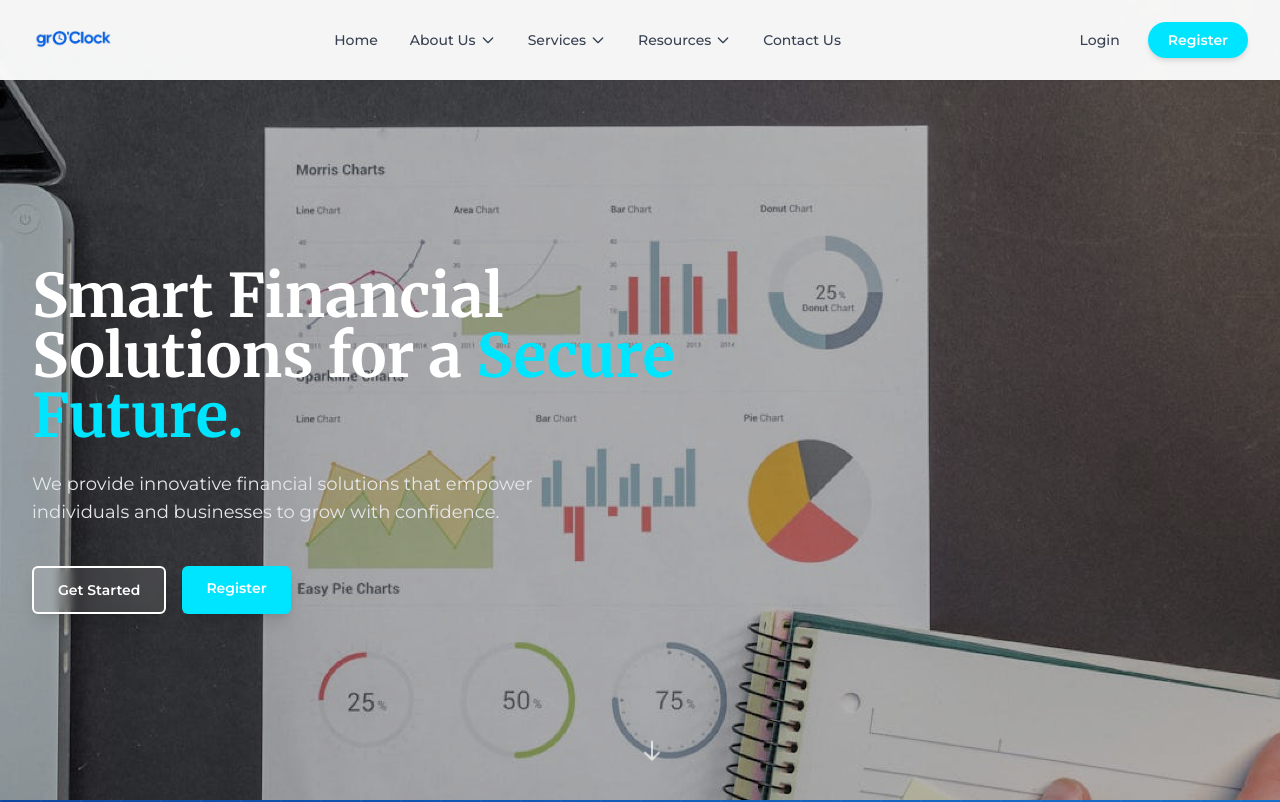
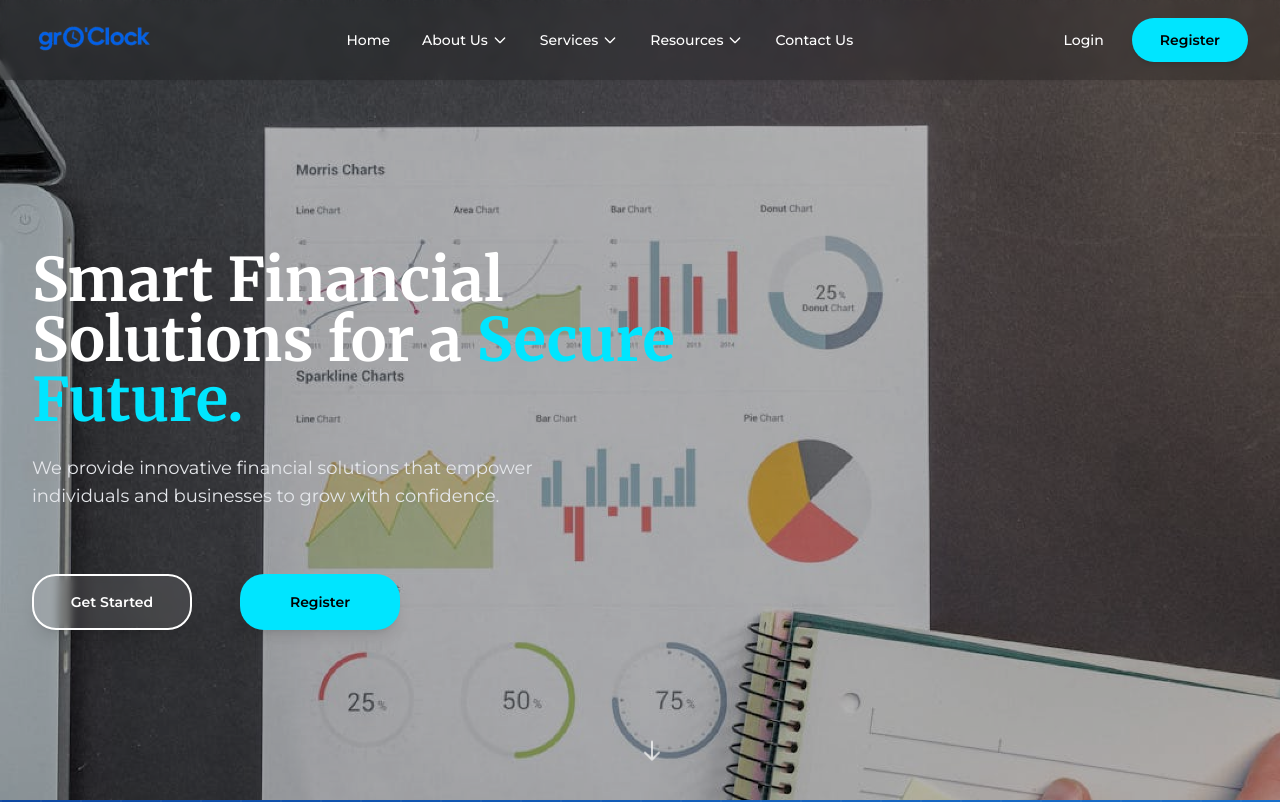
Before and after one commit to swaruplamsal/growO-clock-website, a Next.js app in the folder frontend/: page / in a window 1280 px wide. Shown: the top 802 px of the page. Built offline with nearby package versions, Linux system fonts and the light colour scheme.

Commit message:
Improve colors and overall layout of the landing page

```diff
--- a/frontend/components/Footer.jsx
+++ b/frontend/components/Footer.jsx
@@ -38,32 +38,74 @@ export default function Footer() {
             <Image
               src="/grOw.png"
               alt="grO'Clock"
-              width={120}
-              height={40}
-              className="h-8 w-auto mb-4 brightness-0 invert"
+              width={100}
+              height={60}
+              className="mb-4 brightness-0 invert"
             />
             <p className="font-montserrat text-sm text-gray-500 leading-relaxed">
               Smart financial solutions for a secure and prosperous future.
             </p>
             {/* Social Icons */}
             <div className="flex gap-3 mt-6">
-              {["facebook", "twitter", "linkedin", "instagram"].map(
-                (social) => (
-                  <a
-                    key={social}
-                    href={`#${social}`}
-                    className="w-9 h-9 rounded-full bg-gray-800 hover:bg-primary flex items-center justify-center transition-colors duration-300"
-                    aria-label={social}
-                  >
+              {[
+                {
+                  name: "facebook",
+                  href: "#facebook",
+                  svg: (
                     <svg
-                      className="w-4 h-4 fill-current text-gray-400 hover:text-white"
+                      className="w-4 h-4 fill-current text-gray-400 group-hover:text-white"
                       viewBox="0 0 24 24"
                     >
-                      <circle cx="12" cy="12" r="4" />
+                      <path d="M22 12c0-5.522-4.477-10-10-10S2 6.478 2 12c0 4.991 3.657 9.128 8.438 9.878v-6.987h-2.54v-2.89h2.54V9.797c0-2.507 1.492-3.89 3.777-3.89 1.094 0 2.238.195 2.238.195v2.46h-1.26c-1.243 0-1.63.772-1.63 1.562v1.875h2.773l-.443 2.89h-2.33V21.88C18.343 21.128 22 16.991 22 12z" />
                     </svg>
-                  </a>
-                ),
-              )}
+                  ),
+                },
+                {
+                  name: "twitter",
+                  href: "#twitter",
+                  svg: (
+                    <svg
+                      className="w-4 h-4 fill-current text-gray-400 group-hover:text-white"
+                      viewBox="0 0 24 24"
+                    >
+                      <path d="M23 3a10.9 10.9 0 01-3.14 1.53 4.48 4.48 0 00-7.86 3v1A10.66 10.66 0 013 4s-4 9 5 13a11.64 11.64 0 01-7 2c9 5 20 0 20-11.5a4.5 4.5 0 00-.08-.83A7.72 7.72 0 0023 3z" />
+                    </svg>
+                  ),
+                },
+                {
+                  name: "linkedin",
+                  href: "#linkedin",
+                  svg: (
+                    <svg
+                      className="w-4 h-4 fill-current text-gray-400 group-hover:text-white"
+                      viewBox="0 0 24 24"
+                    >
+                      <path d="M16 8a6 6 0 016 6v7h-4v-7a2 2 0 00-4 0v7h-4v-7a6 6 0 016-6zM2 9h4v12H2zM4 2a2 2 0 110 4 2 2 0 010-4z" />
+                    </svg>
+                  ),
+                },
+                {
+                  name: "instagram",
+                  href: "#instagram",
+                  svg: (
+                    <svg
+                      className="w-4 h-4 fill-current text-gray-400 group-hover:text-white"
+                      viewBox="0 0 24 24"
+                    >
+                      <path d="M7 2C4.243 2 2 4.243 2 7v10c0 2.757 2.243 5 5 5h10c2.757 0 5-2.243 5-5V7c0-2.757-2.243-5-5-5H7zm0 2h10c1.654 0 3 1.346 3 3v10c0 1.654-1.346 3-3 3H7c-1.654 0-3-1.346-3-3V7c0-1.654 1.346-3 3-3zm8 1a1 1 0 110 2 1 1 0 010-2zm-5 2a5 5 0 100 10 5 5 0 000-10zm0 2a3 3 0 110 6 3 3 0 010-6z" />
+                    </svg>
+                  ),
+                },
+              ].map((social) => (
+                <a
+                  key={social.name}
+                  href={social.href}
+                  className="w-9 h-9 rounded-full bg-gray-800 hover:bg-primary flex items-center justify-center transition-colors duration-300 group"
+                  aria-label={social.name}
+                >
+                  {social.svg}
+                </a>
+              ))}
             </div>
           </div>
 
--- a/frontend/components/Hero.jsx
+++ b/frontend/components/Hero.jsx
@@ -20,21 +20,22 @@ export default function Hero() {
             <span className="text-accent">Secure Future.</span>
           </h1>
 
-          <p className="font-montserrat text-base sm:text-lg text-gray-200 mb-10 max-w-xl leading-relaxed">
+          <p className="font-montserrat text-base lg:text-md sm:text-lg text-gray-200 mb-10 max-w-xl leading-relaxed">
             We provide innovative financial solutions that empower individuals
             and businesses to grow with confidence.
           </p>
-
-          <div className="flex flex-wrap gap-4">
+          <br />
+          <div className="flex flex-wrap gap-12">
             <Link
-              href="/get-started"
-              className="group px-6 py-3 bg-white/10 backdrop-blur-sm border-2 border-white text-white font-montserrat font-semibold text-sm rounded-md hover:bg-white hover:text-gray-900 transition-all duration-300 shadow-lg"
+              href="/login"
+              className="inline-flex items-center justify-center w-40 py-4 bg-white/10 backdrop-blur-sm border-2 border-white text-white font-montserrat font-semibold text-sm rounded-3xl hover:bg-white hover:text-gray-900 transition-all duration-300 shadow-lg"
             >
               Get Started
             </Link>
+
             <Link
               href="/register"
-              className="px-6 py-3 bg-accent text-white font-montserrat font-semibold text-sm rounded-md hover:bg-cyan-500 transition-all duration-300 shadow-lg hover:shadow-xl"
+              className="inline-flex items-center justify-center w-40 py-4 bg-accent text-black font-montserrat font-semibold text-sm rounded-3xl hover:bg-cyan-500 hover:text-white transition-all duration-300 shadow-lg hover:shadow-xl"
             >
               Register
             </Link>
--- a/frontend/components/Navbar.jsx
+++ b/frontend/components/Navbar.jsx
@@ -28,17 +28,16 @@ export default function Navbar() {
   const [activeDropdown, setActiveDropdown] = useState(null);
 
   return (
-    <nav className="fixed top-0 left-0 w-full z-50 bg-white/95 backdrop-blur-sm shadow-sm">
+    <nav className="fixed top-0 left-0 w-full z-50 bg-black/20 backdrop-blur-sm shadow-sm">
       <div className="max-w-7xl mx-auto px-4 sm:px-6 lg:px-8">
         <div className="flex items-center justify-between h-16 md:h-20">
           {/* Logo */}
-          <Link href="/" className="flex-shrink-0">
+          <Link href="/" className="flex-shrink-0 ">
             <Image
               src="/grOw.png"
               alt="grO'Clock"
               width={120}
-              height={40}
-              className="h-8 md:h-10 w-auto"
+              height={60}
               priority
             />
           </Link>
@@ -56,7 +55,7 @@ export default function Navbar() {
               >
                 <Link
                   href={link.href}
-                  className="flex items-center gap-1 px-3 py-2 text-sm font-montserrat font-medium text-gray-700 hover:text-primary transition-colors duration-200"
+                  className="flex items-center gap-1 px-3 py-2 text-sm font-montserrat font-medium text-white hover:text-primary transition-colors duration-200"
                 >
                   {link.label}
                   {link.hasDropdown && (
@@ -109,13 +108,13 @@ export default function Navbar() {
           <div className="hidden md:flex items-center space-x-3">
             <Link
               href="/login"
-              className="px-4 py-2 text-sm font-montserrat font-medium text-gray-700 hover:text-primary transition-colors duration-200"
+              className="px-4 py-2 text-sm font-montserrat font-medium text-white hover:text-primary transition-colors duration-200"
             >
               Login
             </Link>
             <Link
               href="/register"
-              className="px-5 py-2 text-sm font-montserrat font-semibold text-white bg-accent hover:bg-cyan-500 rounded-full transition-colors duration-200 shadow-md hover:shadow-lg"
+              className="px-7 py-3 text-sm font-montserrat font-semibold text-black bg-accent hover:bg-cyan-500 hover:text-gray-100 rounded-3xl transition-colors duration-200 shadow-md hover:shadow-lg"
             >
               Register
             </Link>
@@ -123,7 +122,7 @@ export default function Navbar() {
 
           {/* Mobile Menu Button */}
           <button
-            className="md:hidden p-2 rounded-md text-gray-600 hover:text-primary hover:bg-gray-100 transition-colors"
+            className="md:hidden p-2 rounded-md text-white hover:text-primary hover:bg-gray-100 transition-colors"
             onClick={() => setMobileOpen(!mobileOpen)}
             aria-label="Toggle menu"
           >
--- a/frontend/tailwind.config.js
+++ b/frontend/tailwind.config.js
@@ -12,7 +12,7 @@ module.exports = {
         montserrat: ["Montserrat", "sans-serif"],
       },
       colors: {
-        primary: "#1565C0",
+        primary: "#1976D2",
         "primary-dark": "#0D47A1",
         secondary: "#00BCD4",
         accent: "#00E5FF",
```
Also changed, not shown: frontend/public/grOw.png, 1 other file (tests, documents, lock files or other folders).
